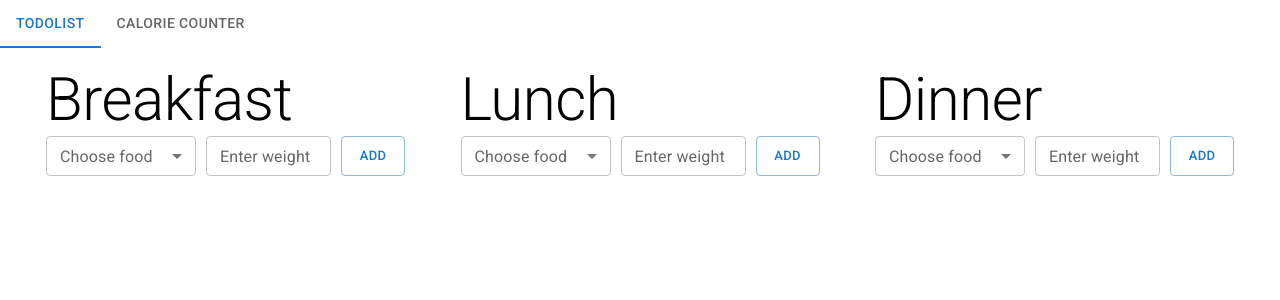
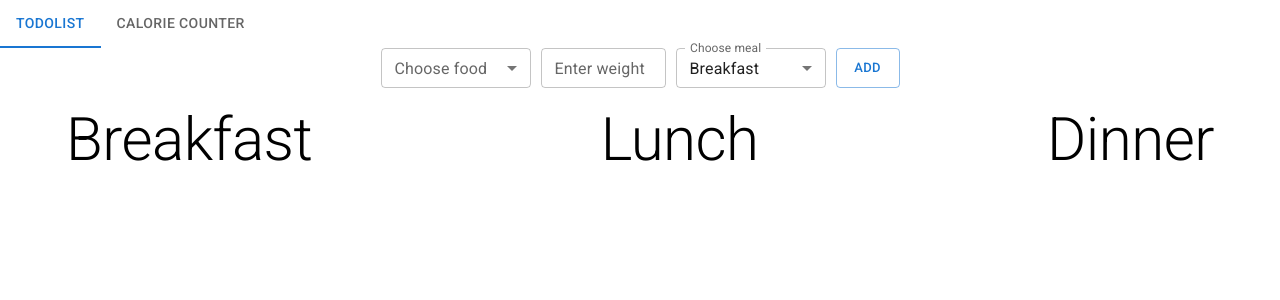
Before and after one commit to kittensgit/my-todo, a React (Create React App) app: page /calorie in a window 1280 px wide. Shown: the top 300 px of the page. Built offline with nearby package versions, Linux system fonts and the light colour scheme.

Commit message:
COMMON FORM FOR MEALS(WITHOUT REFACTORING)

```diff
--- a/src/components/meal/Meal.jsx
+++ b/src/components/meal/Meal.jsx
@@ -1,43 +1,17 @@
-import React, { useEffect, useState } from 'react';
+import React, { useEffect } from 'react';
 import { Box, Typography } from '@mui/material';
-import MealForm from './MealForm';
-import { v4 as uuidv4 } from 'uuid';
 import MealItem from './MealItem';
-import { DragDropContext, Draggable, Droppable } from 'react-beautiful-dnd';
 
-const Meal = ({ mealName }) => {
-    const foods = [
-        {
-            id: uuidv4(),
-            name: 'tea',
-            calorie: 111,
-        },
-        {
-            id: uuidv4(),
-            name: 'cake',
-            calorie: 372,
-        },
-        {
-            id: uuidv4(),
-            name: 'salad',
-            calorie: 180,
-        },
-    ];
-    const [selectedFoodList, setSelectedFoodList] = useState([]);
-
+const Meal = ({ mealName, foods, selectedFoodList, setSelectedFoodList }) => {
     useEffect(() => {
         const localMeal = JSON.parse(localStorage.getItem(`meal_${mealName}`));
         if (localMeal) {
             setSelectedFoodList(localMeal);
         }
-    }, [mealName]);
-
-    const addMeal = (meal) => {
-        const newMeal = { ...meal, id: uuidv4() };
-        const updatedMeal = [...selectedFoodList, newMeal];
-        setSelectedFoodList(updatedMeal);
-        localStorage.setItem(`meal_${mealName}`, JSON.stringify(updatedMeal));
-    };
+    }, [mealName, setSelectedFoodList]);
+    const filteredFoodList = selectedFoodList.filter(
+        (meal) => meal.mealName === mealName
+    );
 
     const deleteMeal = (idMeal) => {
         const updatedMeal = selectedFoodList.filter(
@@ -51,7 +25,7 @@ const Meal = ({ mealName }) => {
         const updatedSelectedFoodList = selectedFoodList.map((food) =>
             food.id === updatedMeal.id ? updatedMeal : food
         );
-        setSelectedFoodList(updatedSelectedFoodList);
+        setSelectedFoodList?.(updatedSelectedFoodList);
         localStorage.setItem(
             `meal_${mealName}`,
             JSON.stringify(updatedSelectedFoodList)
@@ -62,55 +36,23 @@ const Meal = ({ mealName }) => {
         return Math.round((weight * calorie) / 100);
     };
 
-    const onDragEnd = (result) => {
-        if (!result.destination) return; // Проверяем, что есть место для перемещения
-
-        const items = Array.from(selectedFoodList);
-        const [reorderedItem] = items.splice(result.source.index, 1);
-        items.splice(result.destination.index, 0, reorderedItem);
-
-        setSelectedFoodList(items);
-        localStorage.setItem(`meal_${mealName}`, JSON.stringify(items));
-    };
-
     return (
-        <DragDropContext onDragEnd={onDragEnd}>
         <Box mx={2} mt={2}>
             <Typography variant="h2">{mealName}</Typography>
-                <MealForm foods={foods} onAddMeal={addMeal} />
             <Box>
-                    <Droppable droppableId={mealName}>
-                        {(provided) => (
-                            <div
-                                {...provided.droppableProps}
-                                ref={provided.innerRef}
-                            >
-                                {selectedFoodList.map((meal, index) => (
-                                    // Здесь используем Draggable для отдельного элемента
-                                    <Draggable
+                {selectedFoodList &&
+                    filteredFoodList.map((meal) => (
+                        <MealItem
                             key={meal.id}
-                                        draggableId={meal.id}
-                                        index={index}
-                                    >
-                                        {(provided) => (
-                                            <MealItem
                             foods={foods}
                             meal={meal}
                             deleteMeal={deleteMeal}
                             updateMeal={updateMeal}
                             calorieMeal={calorieMeal}
-                                                provided={provided}
                         />
-                                        )}
-                                    </Draggable>
                     ))}
-                                {provided.placeholder}
-                            </div>
-                        )}
-                    </Droppable>
             </Box>
         </Box>
-        </DragDropContext>
     );
 };
 
--- a/src/components/meal/MealForm.jsx
+++ b/src/components/meal/MealForm.jsx
@@ -1,51 +1,47 @@
 import React, { useState } from 'react';
 import { Box, Button, TextField, MenuItem } from '@mui/material';
 
-const MealForm = ({ foods, onAddMeal }) => {
-    const [selectedFood, setSelectedFood] = useState('');
-    const [value, setValue] = useState('');
-
+const MealForm = ({
+    foods,
+    addFood,
+    setSelectedFood,
+    selectedFood,
+    value,
+    setValue,
+    selectedMeal,
+    setSelectedMeal,
+    selectedMealName, // Принимаем выбранное имя приема пищи
+    setSelectedMealName, // Принимаем функцию для обновления имени приема пищи
+}) => {
     const handleFoodChange = (event) => {
         setSelectedFood(event.target.value);
     };
 
     const handleWeightChange = (e) => {
-        setValue(e.target.value); // Обновляем локальное состояние веса
-    };
-
-    const addFood = () => {
-        if (selectedFood) {
-            const selectedFoodObj = foods.find(
-                (food) => food.name === selectedFood
-            );
-            if (selectedFoodObj) {
-                onAddMeal({
-                    name: selectedFood,
-                    calorie: selectedFoodObj.calorie,
-                    weight: value || 0,
-                });
-            }
-        }
+        setValue(e.target.value);
     };
 
     const handleAddClick = () => {
         addFood();
         setSelectedFood('');
         setValue('');
+        setSelectedMealName(selectedMeal); // Обновляем имя приема пищи
     };
 
     const handleEnter = (e) => {
         if (e.key === 'Enter') {
+            e.preventDefault();
             if (value && selectedFood) {
                 addFood();
                 setSelectedFood('');
                 setValue('');
+                setSelectedMealName(selectedMeal); // Обновляем имя приема пищи
             }
         }
     };
 
     return (
-        <Box sx={{ display: 'flex', gap: '10px' }}>
+        <Box sx={{ display: 'flex', gap: '10px', justifyContent: 'center' }}>
             <TextField
                 sx={{ width: '150px' }}
                 select
@@ -70,6 +66,21 @@ const MealForm = ({ foods, onAddMeal }) => {
                 onChange={handleWeightChange}
                 onKeyDown={handleEnter}
             />
+            <TextField
+                sx={{ width: '150px' }}
+                select
+                label="Choose meal"
+                size="small"
+                value={selectedMealName} // Используем выбранное имя приема пищи
+                onChange={(e) => {
+                    setSelectedMealName(e.target.value); // Обновляем имя приема пищи
+                    setSelectedMeal(e.target.value);
+                }}
+            >
+                <MenuItem value="Breakfast">Breakfast</MenuItem>
+                <MenuItem value="Lunch">Lunch</MenuItem>
+                <MenuItem value="Dinner">Dinner</MenuItem>
+            </TextField>
             <Button size="small" variant="outlined" onClick={handleAddClick}>
                 Add
             </Button>
--- a/src/components/meal/MealItem.jsx
+++ b/src/components/meal/MealItem.jsx
@@ -5,14 +5,7 @@ import EditMealForm from './EditMealForm';
 import { Button, Typography } from '@mui/material';
 import { Box } from '@mui/system';
 
-const MealItem = ({
-    foods,
-    provided,
-    meal,
-    deleteMeal,
-    updateMeal,
-    calorieMeal,
-}) => {
+const MealItem = ({ foods, meal, deleteMeal, updateMeal, calorieMeal }) => {
     const [isEdit, setIsEdit] = useState(false);
 
     const toggleEdit = () => {
@@ -31,8 +24,6 @@ const MealItem = ({
                 border: '1px dashed #000',
                 padding: '10px',
                 width: '360px',
-                ...provided.draggableProps,
-                ...provided.dragHandleProps, // Это для захвата элемента
             }}
         >
             {isEdit ? (
--- a/src/components/meal/Meals.jsx
+++ b/src/components/meal/Meals.jsx
@@ -1,19 +1,109 @@
+import React, { useState } from 'react';
 import { Box } from '@mui/material';
-import React from 'react';
 import Meal from './Meal';
+import MealForm from './MealForm';
+import { v4 as uuidv4 } from 'uuid';
 
 const Meals = () => {
+    const [selectedMeal, setSelectedMeal] = useState('Breakfast'); // Значение по умолчанию
+    const [selectedFood, setSelectedFood] = useState('');
+    const [value, setValue] = useState('');
+    const [selectedFoodList, setSelectedFoodList] = useState([]);
+    const [selectedMealName, setSelectedMealName] = useState('Breakfast'); // Состояние для выбранного приема пищи
+
+    const foods = [
+        {
+            id: uuidv4(),
+            name: 'soup',
+            calorie: 53,
+        },
+        {
+            id: uuidv4(),
+            name: 'cake',
+            calorie: 372,
+        },
+        {
+            id: uuidv4(),
+            name: 'salad',
+            calorie: 180,
+        },
+    ];
+
+    const addMeal = (meal) => {
+        const newMeal = { ...meal, id: uuidv4(), mealName: selectedMealName }; // Добавляем имя приема пищи к блюду
+        debugger;
+        setSelectedFoodList((prevList) => [...prevList, newMeal]);
+        localStorage.setItem(
+            `meal_${selectedMealName}`,
+            JSON.stringify([...selectedFoodList, newMeal])
+        );
+    };
+
+    const addFood = () => {
+        if (selectedFood) {
+            const selectedFoodObj = foods.find(
+                (food) => food.name === selectedFood
+            );
+            if (selectedFoodObj) {
+                const mealObj = {
+                    name: selectedFood,
+                    calorie: selectedFoodObj.calorie,
+                    weight: value || 0,
+                };
+                addMeal(mealObj);
+            }
+        }
+    };
+
     return (
         <Box
             sx={{
                 display: 'flex',
+                flexDirection: 'column',
                 justifyContent: 'space-between',
-                padding: '0 30px',
             }}
         >
-            <Meal mealName={'Breakfast'} />
-            <Meal mealName={'Lunch'} />
-            <Meal mealName={'Dinner'} />
+            <MealForm
+                addFood={addFood}
+                selectedFood={selectedFood}
+                setSelectedFood={setSelectedFood}
+                value={value}
+                setValue={setValue}
+                foods={foods}
+                selectedMeal={selectedMeal}
+                setSelectedMeal={setSelectedMeal}
+                selectedMealName={selectedMealName} // Передаем выбранное имя приема пищи
+                setSelectedMealName={setSelectedMealName} // Функция для обновления имени приема пищи
+            />
+            <Box
+                sx={{
+                    display: 'flex',
+                    padding: '0 50px',
+                    justifyContent: 'space-between',
+                }}
+            >
+                <Meal
+                    mealName={'Breakfast'}
+                    foods={foods}
+                    selectedFoodList={selectedFoodList}
+                    selectedMealName={selectedMealName} // Передаем выбранное имя приема пищи
+                    setSelectedFoodList={setSelectedFoodList}
+                />
+                <Meal
+                    mealName={'Lunch'}
+                    foods={foods}
+                    selectedFoodList={selectedFoodList}
+                    selectedMealName={selectedMealName} // Передаем выбранное имя приема пищи
+                    setSelectedFoodList={setSelectedFoodList}
+                />
+                <Meal
+                    mealName={'Dinner'}
+                    foods={foods}
+                    selectedFoodList={selectedFoodList}
+                    selectedMealName={selectedMealName} // Передаем выбранное имя приема пищи
+                    setSelectedFoodList={setSelectedFoodList}
+                />
+            </Box>
         </Box>
     );
 };
```
Lines whose indentation alone changed are shown as unchanged.
